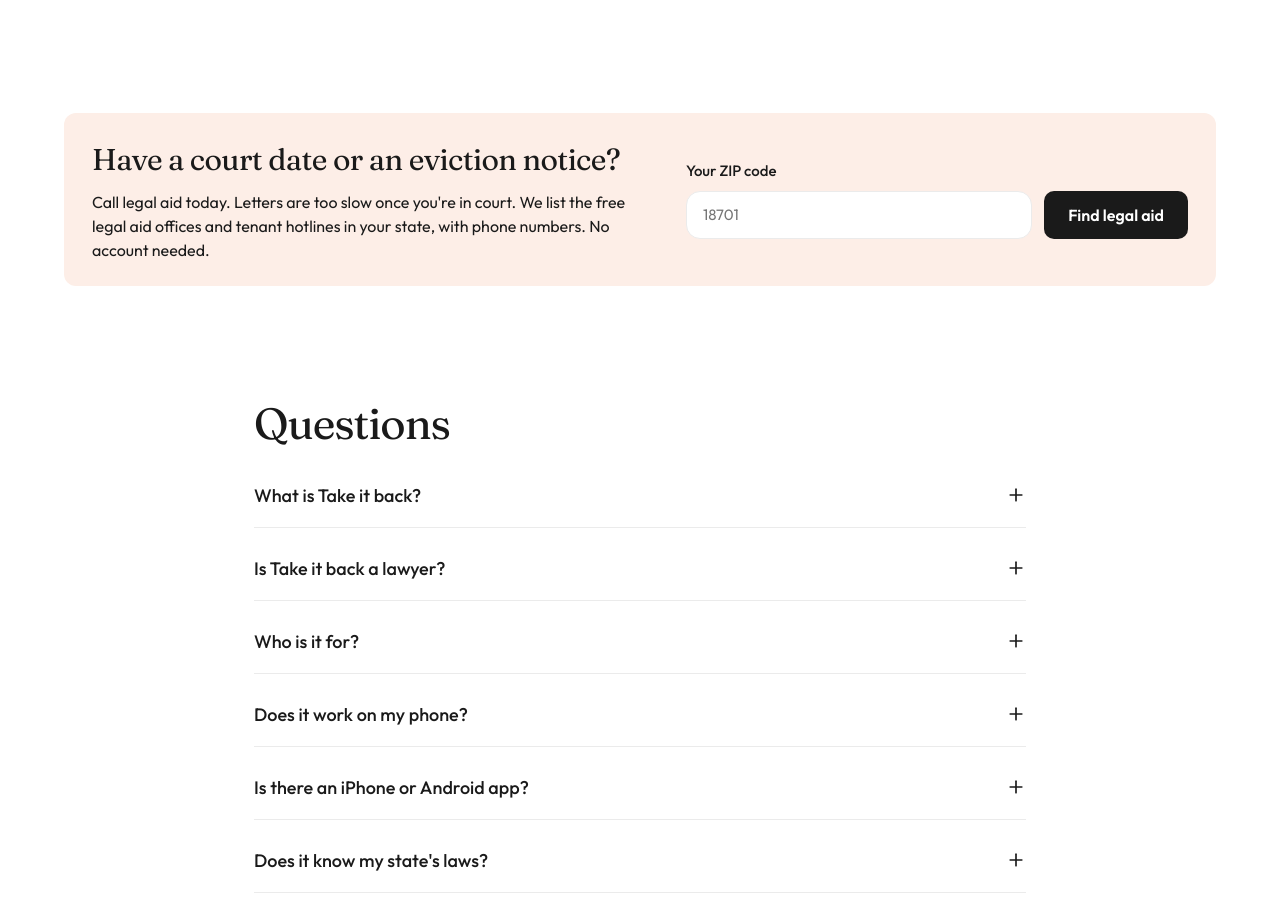
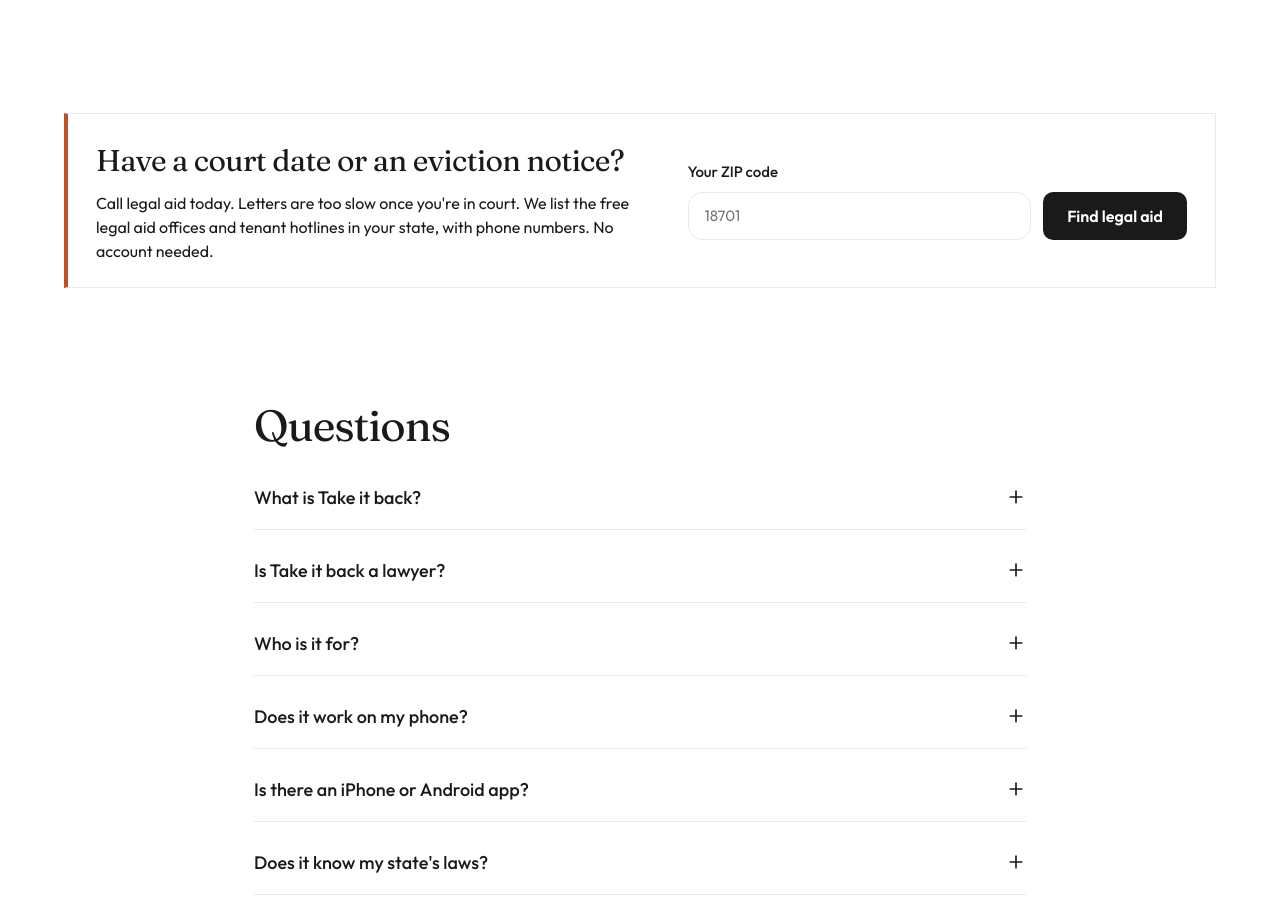
Before and after one commit to Take-it-Back/app, a Next.js app: page / in a window 1280 px wide. Shown: the part 2949-3860 px from the top of the page. Built offline with nearby package versions, Linux system fonts and the light colour scheme; no server answers.

Commit message:
Revert "Drop side-stripe accents on the Premium note and court-date box"
This reverts commit ebfb60a7ca73a838d1b9ff28026c4494b98d46dd.

```diff
--- a/app/globals.css
+++ b/app/globals.css
@@ -222,7 +222,7 @@ details.faq[open] .chev { transform: rotate(45deg); }
 }
 
 /* Premium upsell + plans */
-.upsell { background: var(--gray-soft); color: var(--ink); border-radius: 12px; padding: 20px 22px; }
+.upsell { background: #fff; color: var(--ink); border: 1px solid var(--line); border-left: 4px solid var(--orange); border-radius: 12px; padding: 20px 22px; }
 .upsell .eyebrow { letter-spacing: 0.08em; }
 .locked { position: relative; }
 .locked .blur { filter: blur(5px); user-select: none; pointer-events: none; }
@@ -460,7 +460,7 @@ html.native-app { -webkit-tap-highlight-color: transparent; }
 .price-cols .price span { font-family: var(--sans); font-size: 15px; color: var(--muted); }
 .price-cols p { margin: 0 0 8px; line-height: 1.55; }
 @media (max-width: 820px) { .price-cols { grid-template-columns: 1fr; } .price-cols > div + div { padding-left: 0; border-left: 0; border-top: 1px solid var(--line); } }
-.notice-box { background: var(--orange-soft); border-radius: 12px; padding: 24px 28px; }
+.notice-box { border: 1px solid var(--line); border-left: 4px solid var(--orange); padding: 24px 28px; }
 .end-cta { display: flex; flex-wrap: wrap; justify-content: space-between; align-items: center; gap: 24px; border-top: 1px solid var(--ink); padding-top: 32px; }
 .rule-rows.two .rule-row { grid-template-columns: 280px 1fr; }
 @media (max-width: 820px) { .rule-rows.two .rule-row { grid-template-columns: 1fr; } }
```
